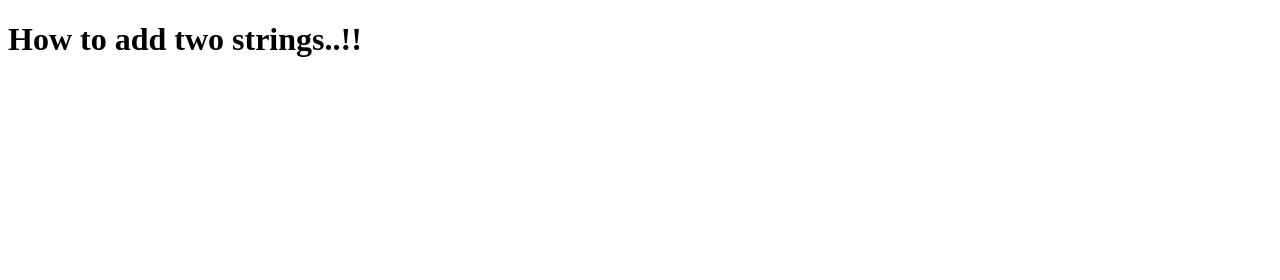
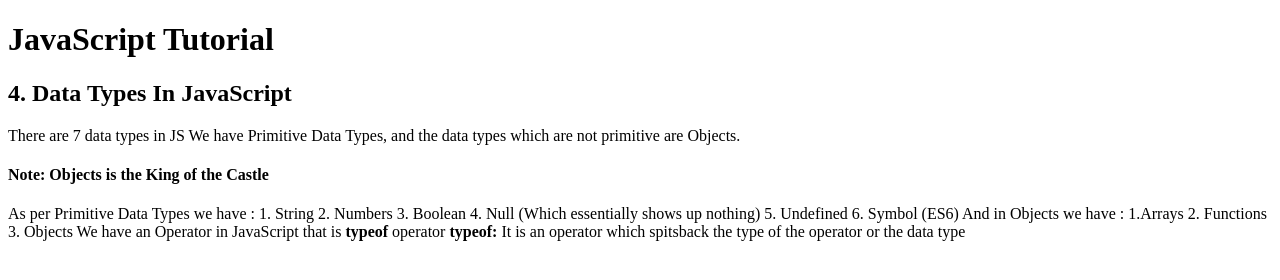
Before and after one commit to Vidheyakumar13/JS_Fundamentals, a plain HTML site: page index.html in a window 1280 px wide. Drawn offline with Linux system fonts and the light colour scheme.

Commit message:
Data Types

```diff
--- /dev/null
+++ b/data_type.js
@@ -0,0 +1,18 @@
+// String
+const text="data types"
+//Number
+const digit=50;
+//Boolean
+let covid=true;
+let happy=false;
+//Null
+let final=null;
+//Undefined
+let firstname;
+
+console.log(typeof text);
+console.log(typeof digit);
+console.log(typeof covid);
+console.log(typeof happy);
+console.log(typeof final);
+console.log(typeof firstname);
--- a/index.html
+++ b/index.html
@@ -4,10 +4,29 @@
     <meta charset="UTF-8">
     <meta http-equiv="X-UA-Compatible" content="IE=edge">
     <meta name="viewport" content="width=device-width, initial-scale=1.0">
-    <title>String Cat</title>
-    <script src='str_cat.js'></script>
+    <title>Data Types</title>
+    <script src = 'data_type.js'></script>
 </head>
 <body>
-    <h1>How to add two strings..!!</h1>
+    <h1>JavaScript Tutorial</h1>
+    <h2>4. Data Types In JavaScript</h2>
+    <p>There are 7 data types in JS
+        We have Primitive Data Types, and the data types which are not primitive are Objects.
+        <h4>Note: Objects is the King of the Castle</h4>
+        As per Primitive Data Types we have :
+            1. String
+            2. Numbers
+            3. Boolean
+            4. Null (Which essentially shows up nothing)
+            5. Undefined
+            6. Symbol (ES6)
+        And in Objects we have :
+            1.Arrays
+            2. Functions
+            3. Objects
+        We have an Operator in JavaScript that is <b>typeof</b> operator
+        <b>typeof:</b> It is an operator which spitsback the type of the operator or the data type
+
+    </p>
 </body>
 </html>
```
